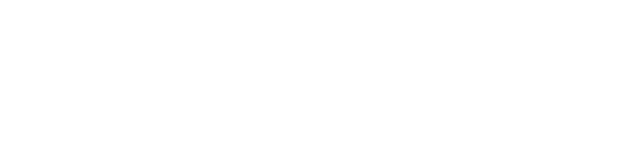
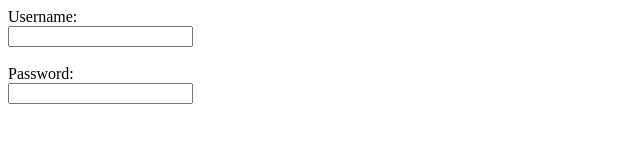
Before and after one commit to Green-Avocado/firebase-login-example, a plain HTML site: page public/index.html in a window 1280 px wide. Shown: the whole page, without its empty margins (0-640 px from the left). Drawn offline with Linux system fonts and the light colour scheme; some packages are replaced by stand-ins of ours.

Commit message:
feat: added username and password fields

```diff
--- a/public/index.html
+++ b/public/index.html
@@ -5,6 +5,14 @@
         <meta name="viewport" content="width=device-width, initial-scale=1">
     </head>
     <body>
+        <form>
+            <label for="user">Username:</label><br>
+            <input type="text" id="user" name="user" required><br>
+            <br>
+            <label for="pass">Password:</label><br>
+            <input type="password" id="pass" name="pass" required><br>
+        </form>
+
         <!-- Firebase App (the core Firebase SDK) is always required and must be listed first -->
         <script src="/__/firebase/7.15.0/firebase-app.js"></script>
 
```
